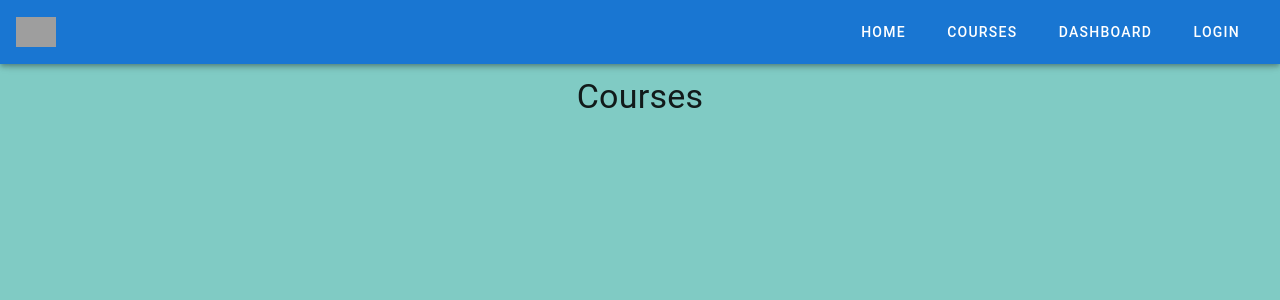
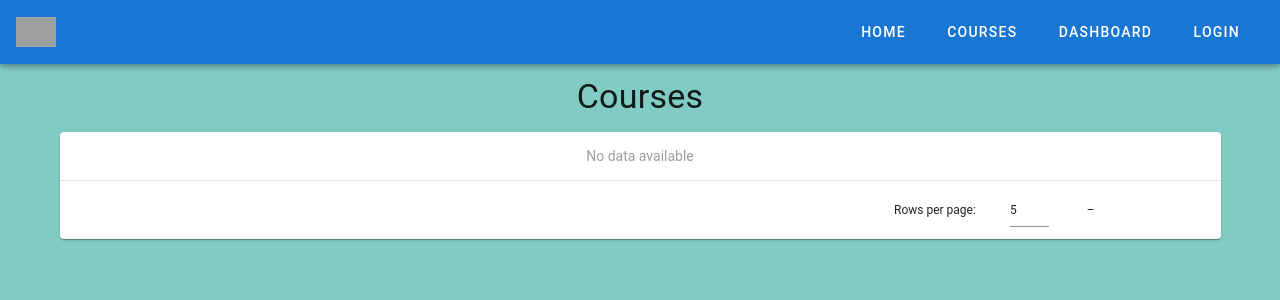
Before and after one commit to zaimazhar/fepikp, a Vue app: page /courses in a window 1280 px wide. Shown: the top 300 px of the page. Built offline with nearby package versions, Linux system fonts and the light colour scheme; grey boxes are pictures that could not be loaded.

Commit message:
Add table to course page
Signed-off-by: zaimazhar97 <54124001+zaimazhar97@users.noreply.github.com>

```diff
--- a/src/views/Course.vue
+++ b/src/views/Course.vue
@@ -1,6 +1,13 @@
 <template>
   <v-container>
     <p class="text-center text-h4">Courses</p>
+    <v-data-table
+      :headers="headers"
+      :items="desserts"
+      :items-per-page="5"
+      class="elevation-1"
+    >
+    </v-data-table>
   </v-container>
 </template>
 
```
